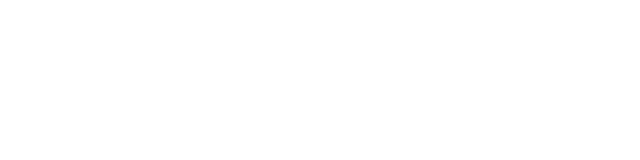
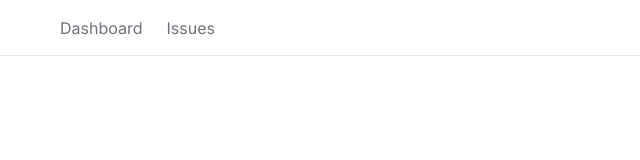
Before and after one commit to Chethiya2001/issue-tracking, a Next.js app: page / in a window 1280 px wide. Shown: the top 160 px of the page, without its empty margins (0-640 px from the left). Built offline with nearby package versions, Linux system fonts and the light colour scheme.

Commit message:
build the nav bar

```diff
--- /dev/null
+++ b/app/NavBar.tsx
@@ -0,0 +1,24 @@
+import { link } from 'fs';
+import Link from 'next/link'
+import React from 'react'
+import { FaBugSlash } from "react-icons/fa6";
+const NavBar = () => {
+    const links = [
+        { lable: 'Dashboard', href: '/dashboard' },
+        { lable: 'Issues', href: '/issues' },
+    ]
+    return (
+        <nav className='flex space-x-6 border-b  mb-5 px-5 h-14 items-center'>
+            <Link href='/'><FaBugSlash /></Link>
+            <ul className='flex space-x-6'>
+                {links.map(link =>
+                    <Link key={link.href} href={link.href} className='text-zinc-500 hover:text-zinc-900 transition-colors' >{link.lable}
+                    </Link>
+                )}
+
+            </ul>
+        </nav>
+    )
+}
+
+export default NavBar
--- a/app/layout.tsx
+++ b/app/layout.tsx
@@ -1,6 +1,7 @@
 import './globals.css'
 import type { Metadata } from 'next'
 import { Inter } from 'next/font/google'
+import NavBar from './NavBar'
 
 const inter = Inter({ subsets: ['latin'] })
 
@@ -16,7 +17,12 @@
 }) {
   return (
     <html lang="en">
-      <body className={inter.className}>{children}</body>
+      <body className={inter.className}>
+        <NavBar />
+        <main>
+          {children}
+        </main>
+      </body>
     </html>
   )
 }
--- a/package.json
+++ b/package.json
@@ -19,6 +19,7 @@
     "postcss": "8.4.41",
     "react": "18.3.1",
     "react-dom": "18.3.1",
+    "react-icons": "^5.3.0",
     "tailwindcss": "3.4.10",
     "typescript": "5.5.4"
   }
```
Also changed, not shown: 1 other file (tests, documents, lock files or other folders).
